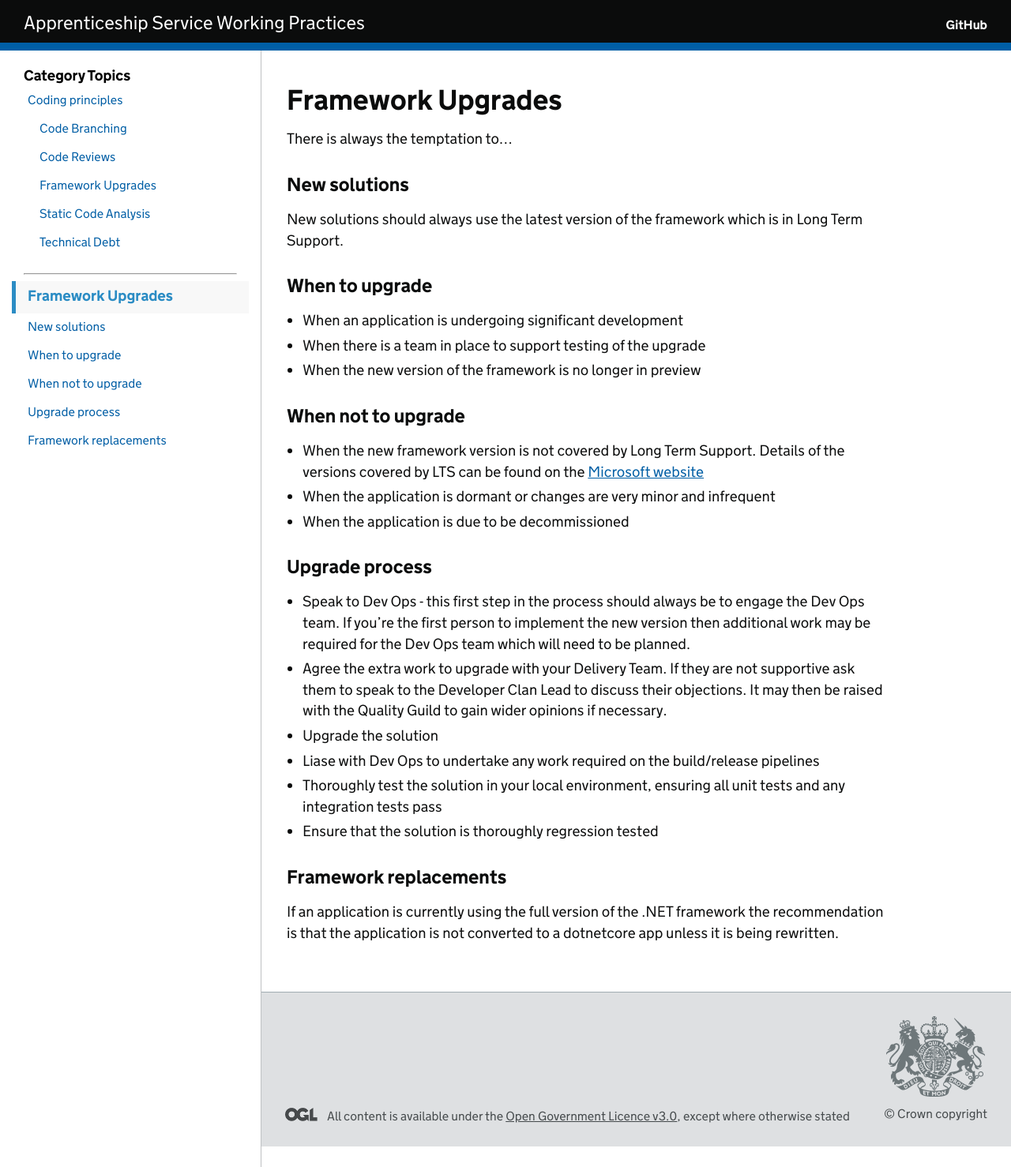
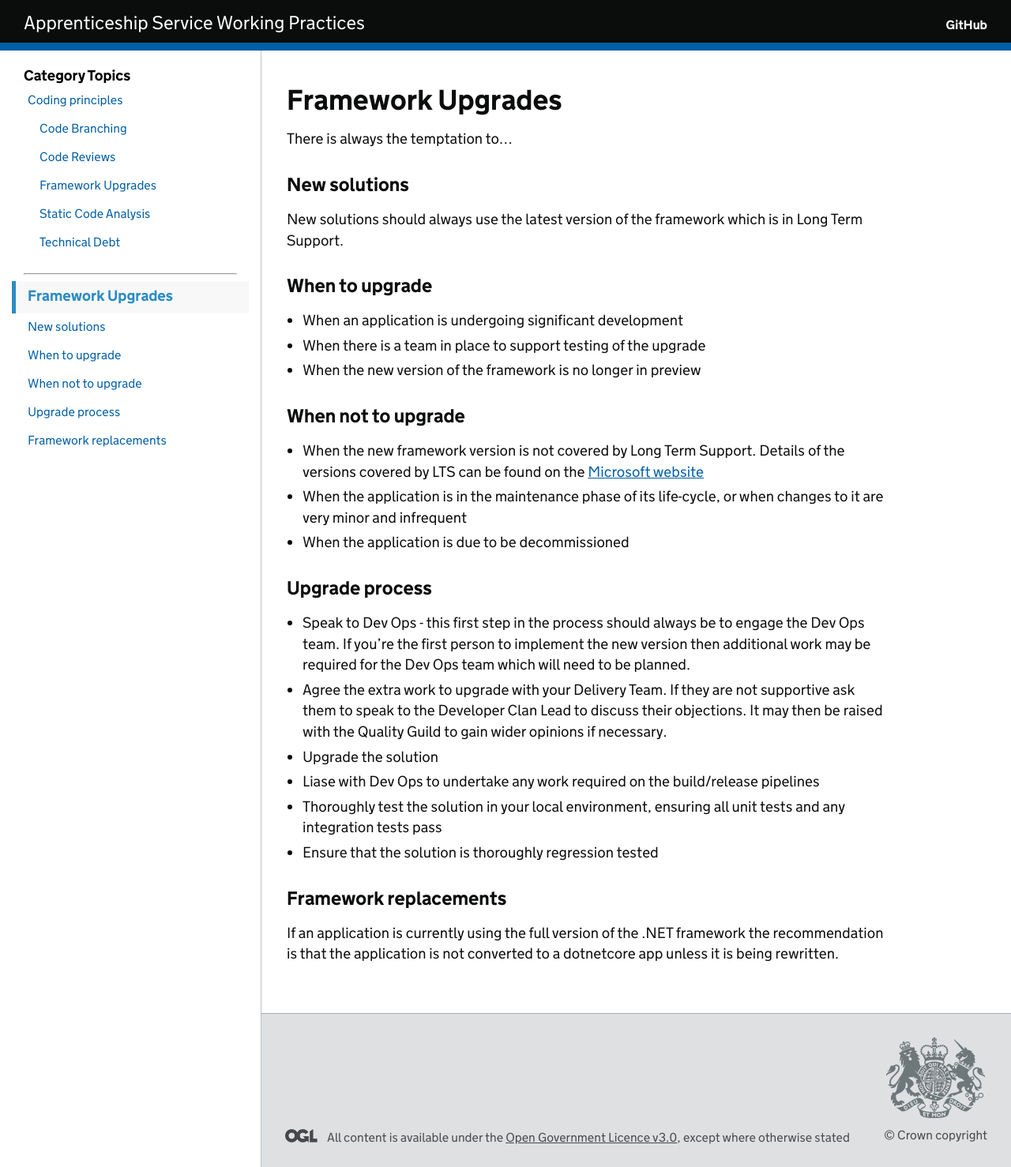
Before and after one commit to SkillsFundingAgency/das-technical-guidance, a Jekyll site: the page built from collections/_development/framework-upgrade-roadmap.md, in a window 1280 px wide. Shown: the whole page at 79% size. Built offline with Jekyll 4.4.1, drawn with Linux system fonts in a browser that asks for light colours.

Commit message:
Update collections/_development/framework-upgrade-roadmap.md
Co-authored-by: dannygb <DannyGB@users.noreply.github.com>

```diff
--- a/collections/_development/framework-upgrade-roadmap.md
+++ b/collections/_development/framework-upgrade-roadmap.md
@@ -21,7 +21,7 @@ New solutions should always use the latest version of the framework which is in
 ### When not to upgrade
 
 * When the new framework version is not covered by Long Term Support. Details of the versions covered by LTS can be found on the [Microsoft website](https://dotnet.microsoft.com/platform/support/policy/dotnet-core)
-* When the application is dormant or changes are very minor and infrequent
+* When the application is in the maintenance phase of its life-cycle, or when changes to it are very minor and infrequent
 * When the application is due to be decommissioned
 
 ### Upgrade process
```
